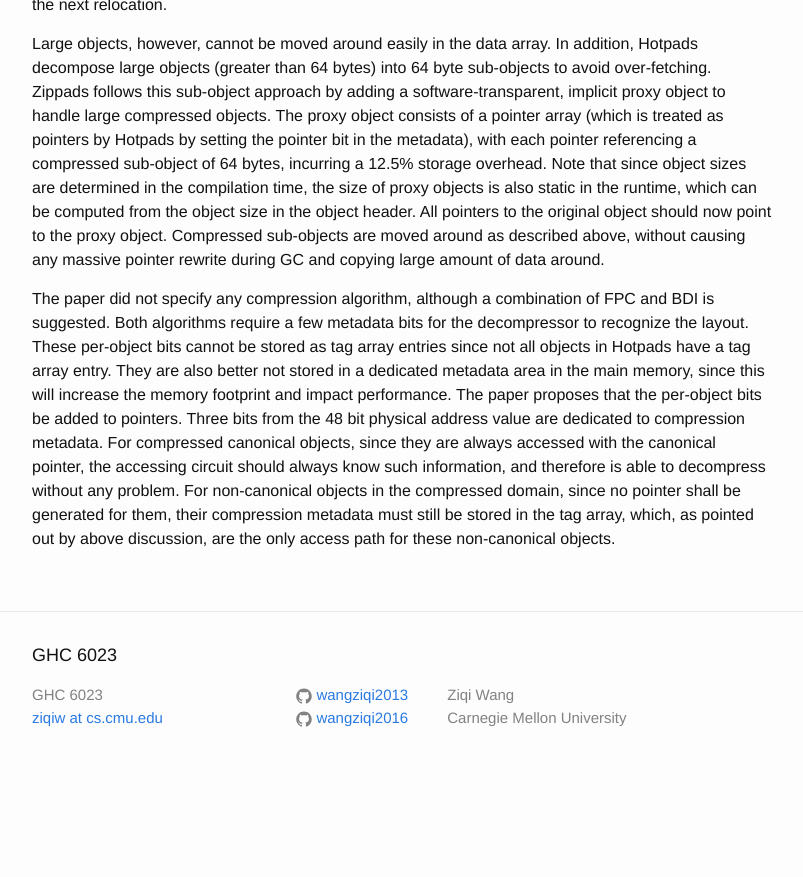
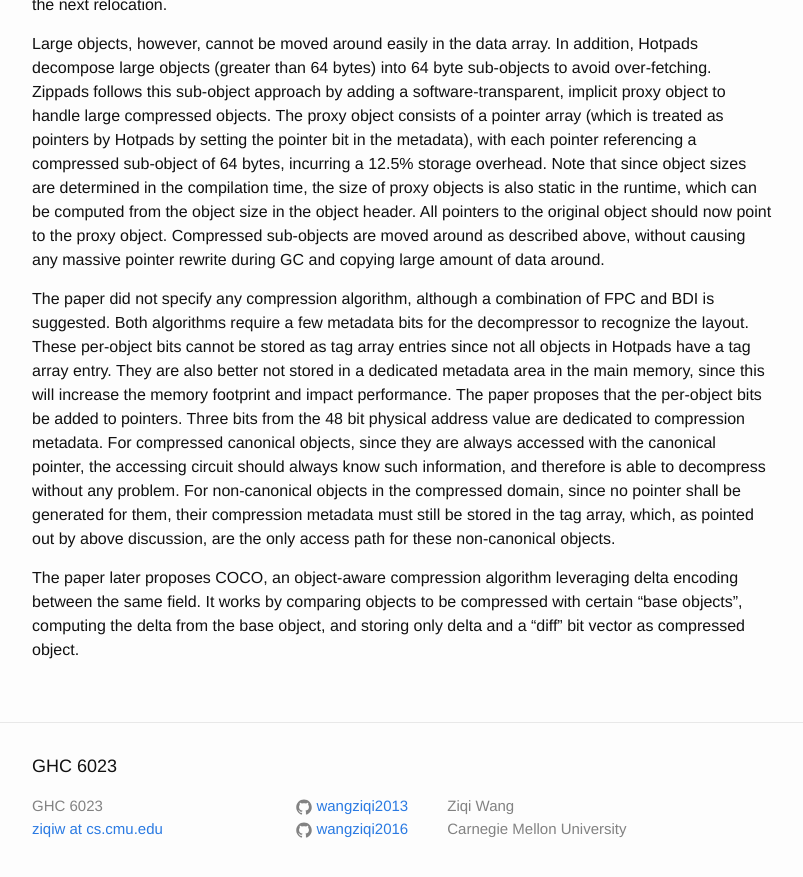
Before and after one commit to wangziqi2013/wangziqi2013.github.io, a Jekyll site: the page built from _posts/2020-07-11-zippads-coco.markdown, in a window 1280 px wide and 900 px high, scrolled down 3385 px. Shown: the top 877 px of the window, without its empty margins (238-1041 px from the left). Built offline with Jekyll 4.4.1, drawn with Linux system fonts in a browser that asks for light colours; before the commit the page ends 4174 px from its top, so only the background shows below that.

Commit message:
Adding COCO

```diff
--- a/_posts/2020-07-11-zippads-coco.markdown
+++ b/_posts/2020-07-11-zippads-coco.markdown
@@ -146,3 +146,7 @@ metadata. For compressed canonical objects, since they are always accessed with
 circuit should always know such information, and therefore is able to decompress without any problem. For non-canonical
 objects in the compressed domain, since no pointer shall be generated for them, their compression metadata must still be
 stored in the tag array, which, as pointed out by above discussion, are the only access path for these non-canonical objects.
+
+The paper later proposes COCO, an object-aware compression algorithm leveraging delta encoding between the same field.
+It works by comparing objects to be compressed with certain "base objects", computing the delta from the base object,
+and storing only delta and a "diff" bit vector as compressed object.
```
